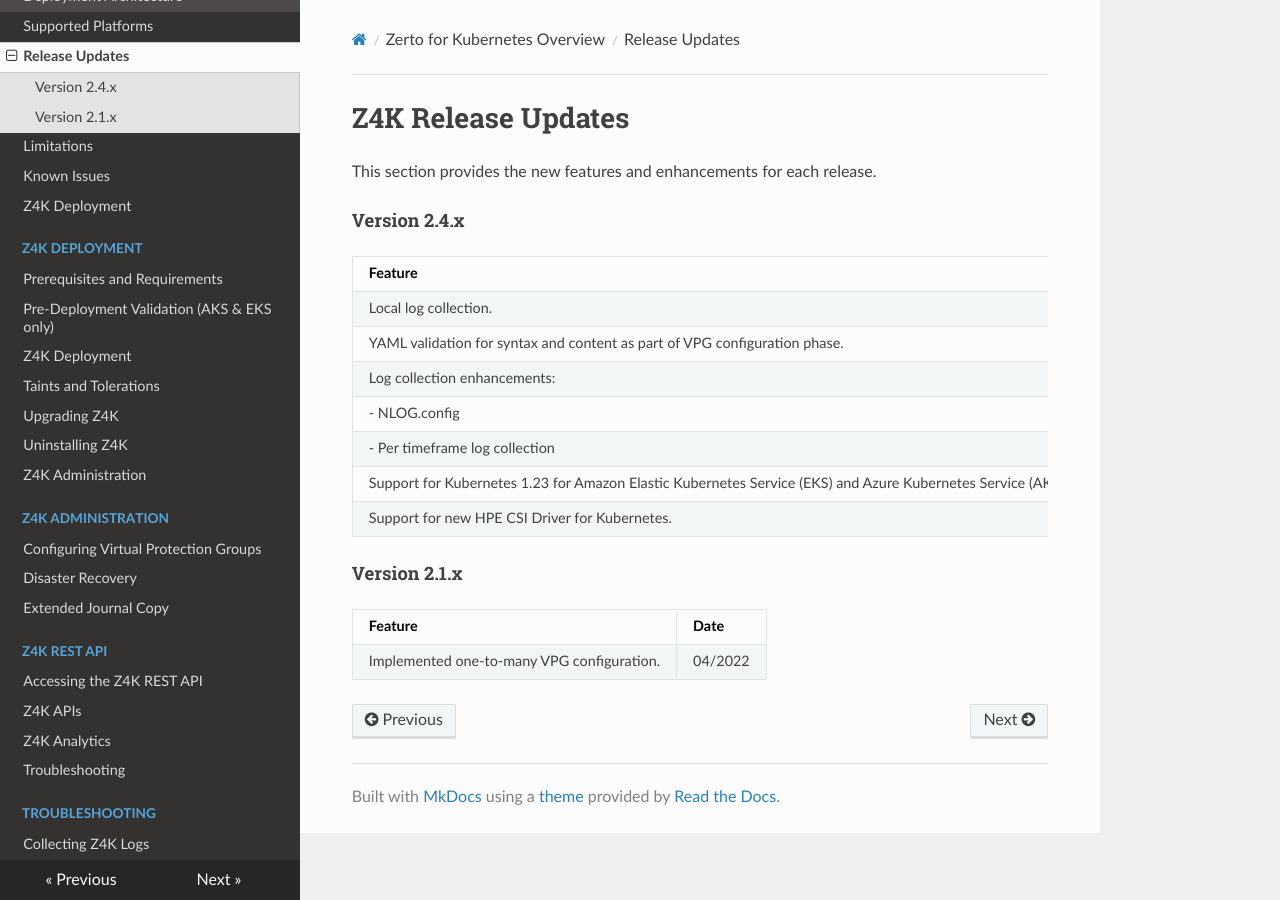
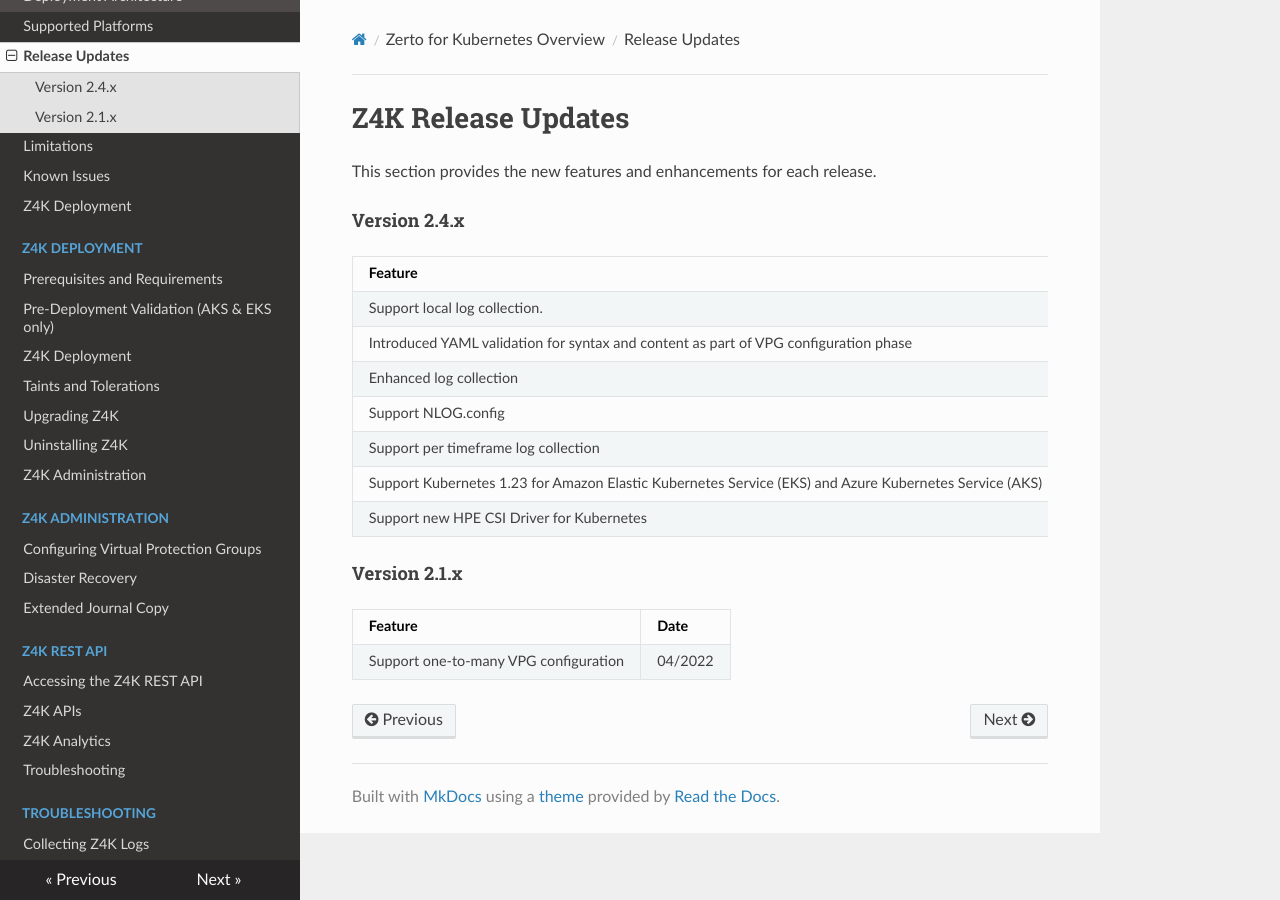
Before and after one commit to ZertoPublic/Z4K, an MkDocs documentation site: the page built from docs/ReleaseNotes.md, in a window 1280 px wide. Built offline with MkDocs 1.6.1, drawn with Linux system fonts in a browser that asks for light colours.

Commit message:
Update ReleaseNotes.md

```diff
--- a/docs/ReleaseNotes.md
+++ b/docs/ReleaseNotes.md
@@ -6,15 +6,15 @@
 
 | Feature | Date |
 | ------- | ---- |
-| Local log collection. | 03/2023 |
-| YAML validation for syntax and content as part of VPG configuration phase. | 03/2023 |
-| Log collection enhancements:| 01/2023 |
-|   - NLOG.config | 01/2023 |
-|   - Per timeframe log collection | 01/2023 |
-| Support for Kubernetes 1.23 for Amazon Elastic Kubernetes Service (EKS) and Azure Kubernetes Service (AKS) | 12/2022 |
-| Support for new HPE CSI Driver for Kubernetes. | 06/2022 |
+| Support local log collection. | 03/2023 |
+| Introduced YAML validation for syntax and content as part of VPG configuration phase | 03/2023 |
+| Enhanced log collection| 01/2023 |
+| Support NLOG.config | 01/2023 |
+| Support per timeframe log collection | 01/2023 |
+| Support Kubernetes 1.23 for Amazon Elastic Kubernetes Service (EKS) and Azure Kubernetes Service (AKS) | 12/2022 |
+| Support new HPE CSI Driver for Kubernetes | 06/2022 |
 
 #### Version 2.1.x
 | Feature | Date |
 | ------- | ---- |
-|Implemented one-to-many VPG configuration.                     | 04/2022 |
+| Support one-to-many VPG configuration                     | 04/2022 |
```
